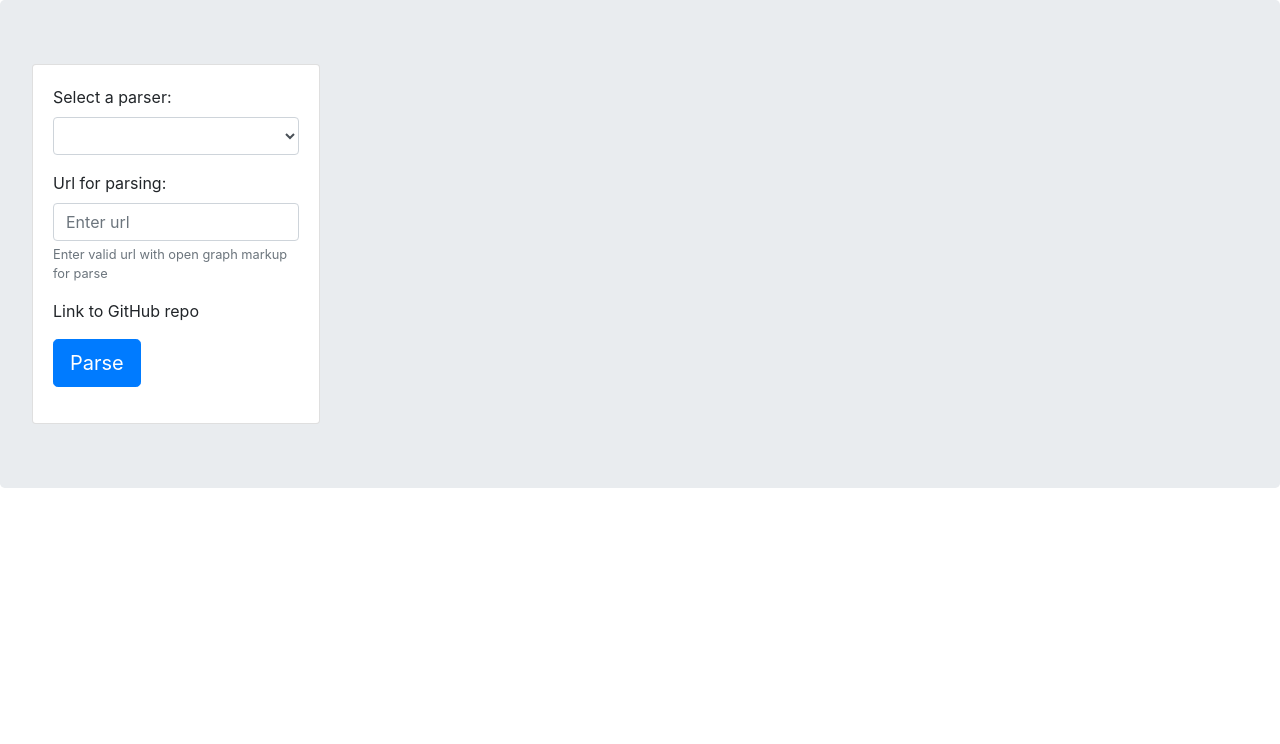
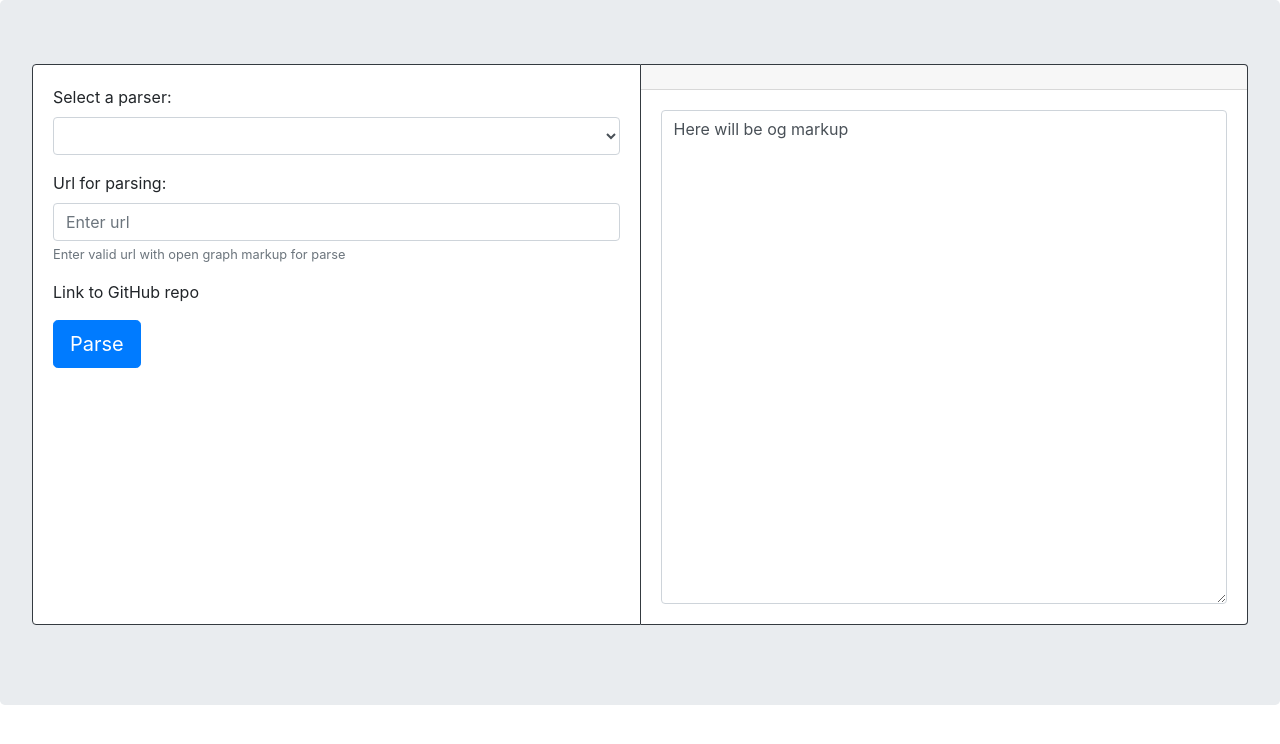
Before and after one commit to dremdem/og_online_parser, a Django app: page / in a window 1280 px wide. Shown: the top 744 px of the page. Run offline with Django 3.2, Linux system fonts and the light colour scheme; data comes from the database, SQL or seed files in the repository; data that the repository does not hold is empty; some libraries are stand-ins or nearby versions.

Commit message:
show response on a card

```diff
--- a/templates/index.html
+++ b/templates/index.html
@@ -15,11 +15,12 @@
 </head>
 <body>
 <div class="jumbotron" id="app">
-    <div class="card" style="width: 18rem;">
+    <div class="card-group">
+        <div class="card border-dark mb-3">
             <div class="card-body">
                 <div class="form-group">
                     <label for="parser_select">Select a parser:</label>
-                <select v-model='current_parser' class="form-control" id="parser_select" >
+                    <select v-model='current_parser' class="form-control" id="parser_select">
                         <option v-for="(parser, parser_id) in parser_list" v-bind:value="parser_id">
                             [[parser.name]]
                         </option>
@@ -28,7 +29,8 @@
                 <div class="form-group">
 
                     <label for="url">Url for parsing:</label>
-                <input type="url" class="form-control" id="url" aria-describedby="urlHelp"
+                    <input v-model="url" type="url" class="form-control" id="url"
+                           aria-describedby="urlHelp"
                            placeholder="Enter url">
                     <small id="urlHelp" class="form-text text-muted">Enter valid url with open graph
                         markup
@@ -37,11 +39,22 @@
                 <div class="form-group">
                     <h5 class="card-title">[[parser_list[current_parser].name]]</h5>
                     <p class="card-text">[[parser_list[current_parser].description]]</p>
-                <a v-bind:href="parser_list[current_parser].github_link" class="card-link">Link to
+                    <a v-bind:href="parser_list[current_parser].github_link" class="card-link">Link
+                        to
                         GitHub repo</a>
                 </div>
                 <div class="form-group">
-                <a class="btn btn-primary btn-lg" href="#" role="button">Parse</a>
+                    <a @click="parse" class="btn btn-primary btn-lg" href="#"
+                       role="button">Parse</a>
+                </div>
+            </div>
+        </div>
+
+        <div class="card border-dark mb-3">
+            <div class="card-header">[[url]]</div>
+            <div class="card-body text-dark">
+{#                <p class="card-text">[[og_markup]]</p>#}
+                <textarea v-model="og_markup" class="form-control" id="exampleFormControlTextarea1" rows="20"></textarea>
             </div>
         </div>
     </div>
@@ -75,7 +88,9 @@
             parser_list: {
                 1: {'name': ''}
             },
-            current_parser: 1
+            current_parser: 1,
+            url: '',
+            og_markup: 'Here will be og markup'
         },
         methods: {
             get_parsers() {
@@ -84,6 +99,14 @@
                     this.current_parser = Object.keys(this.parser_list)[0];
                     console.log(this.current_parser)
                 })
+            },
+            parse() {
+                return axios.post('/parse/', {
+                    'url': this.url,
+                    'interface_id': this.current_parser
+                }).then(response => {
+                    this.og_markup = response.data
+                })
             }
         }
     })
```
Lines whose indentation alone changed are shown as unchanged.
